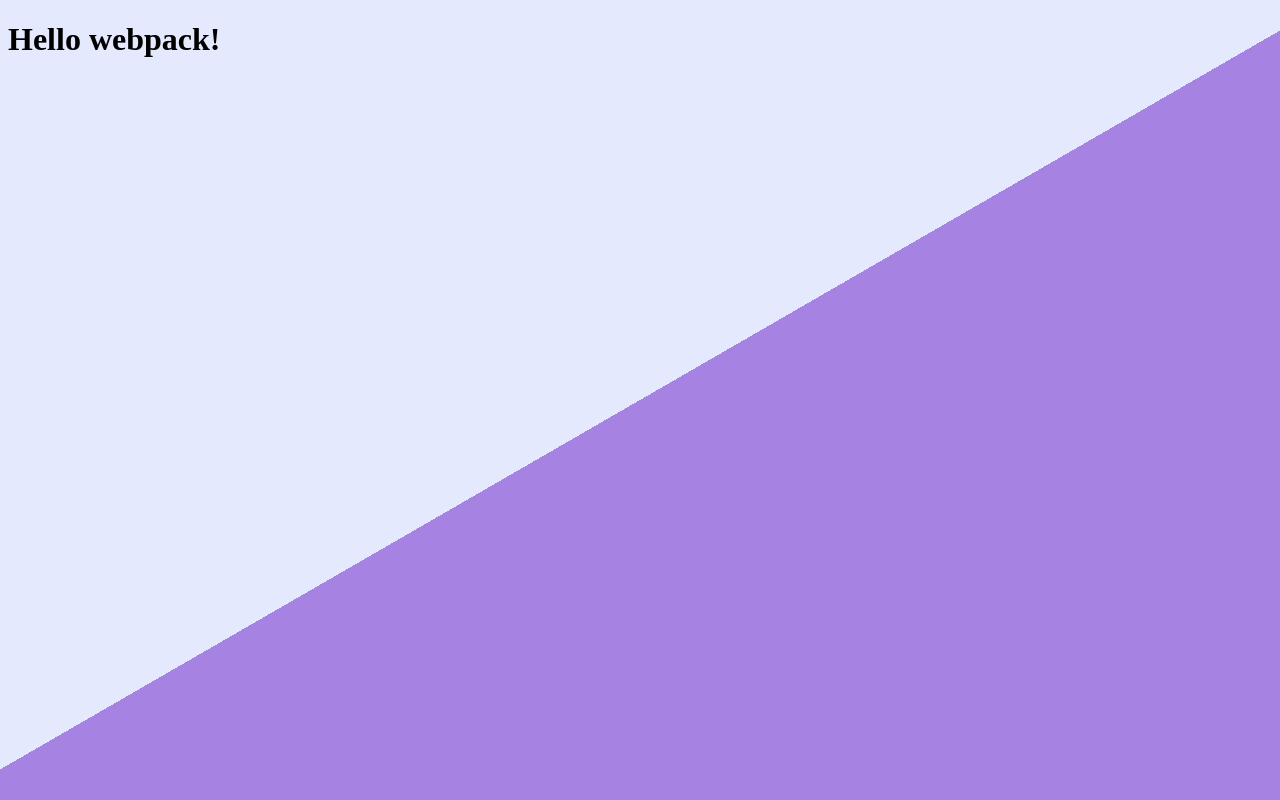
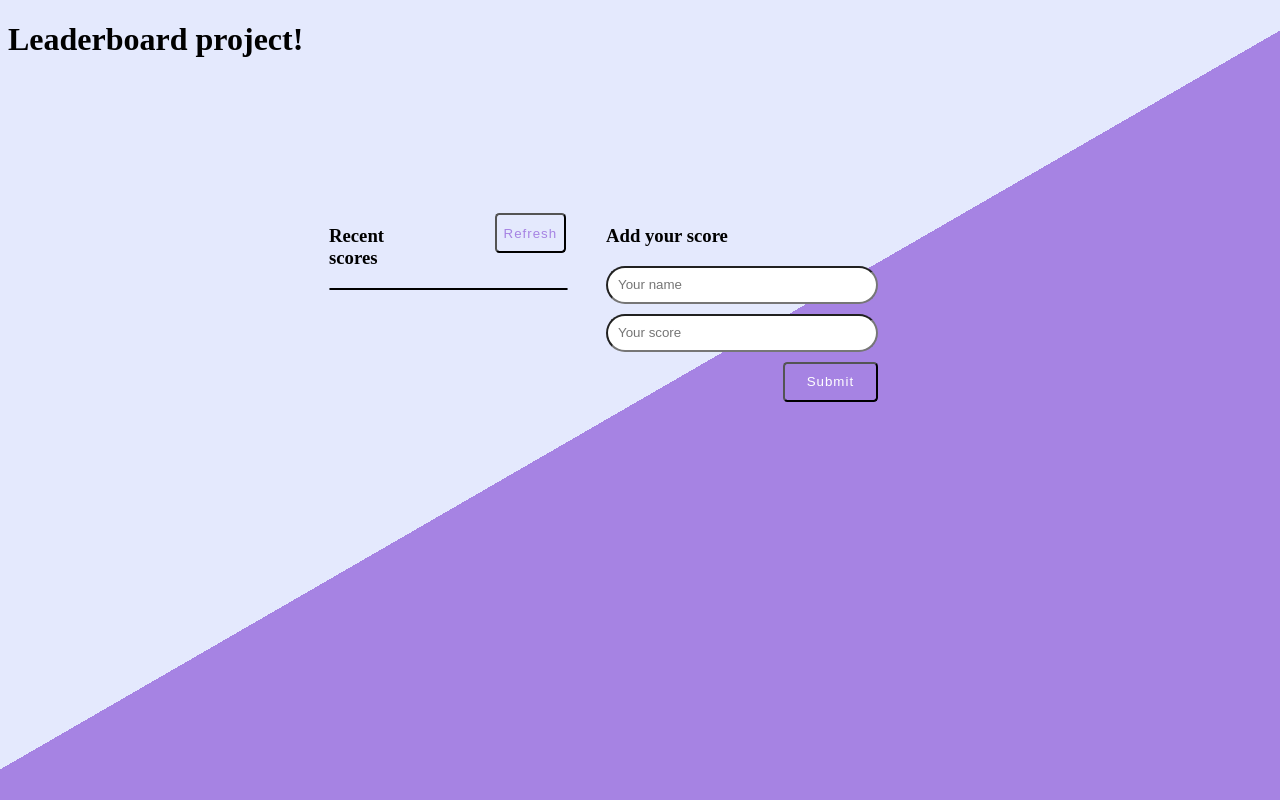
Before and after one commit to Alzubair98/Leaderoard, a website built with webpack: page dist/index.html in a window 1280 px wide. Built offline with nearby package versions, Linux system fonts and the light colour scheme; no server answers.

Commit message:
adding file

```diff
--- a/dist/index.html
+++ b/dist/index.html
@@ -3,9 +3,33 @@
 <head>
     <meta charset="UTF-8">
     <meta name="viewport" content="width=device-width, initial-scale=1.0">
-    <title>Wbpack Exercise</title>
+    <title>Leaderboard</title>
 <script defer src="main.js"></script></head>
 <body>
-    <h1>Hello webpack!</h1>
+    <h1>Leaderboard project!</h1>
+    <div class="first-continer">
+        <div class="second-continer">
+            <div class="list-continer">
+                <div class="button-continer">
+                    <h3 class="recentScores">Recent scores</h3>
+                    <button class="refresh-button">Refresh</button>
+                </div>
+
+                <ul class="scores-list">
+
+                </ul>
+            </div>
+
+            <div class="add_score">
+                <h3>Add your score</h3>
+                <form class="form" action="submit">
+                    <input class="name_input" type="text" placeholder="Your name" autocomplete="off">
+                    <input class="score_input" type="text" placeholder="Your score" autocomplete="off">
+                    <button class="submit-button" type="submit">Submit</button>
+                </form>
+
+            </div>
+        </div>
+    </div>
 </body>
 </html>
```
Also changed, not shown: dist/main.js (+5 -50 lines).
